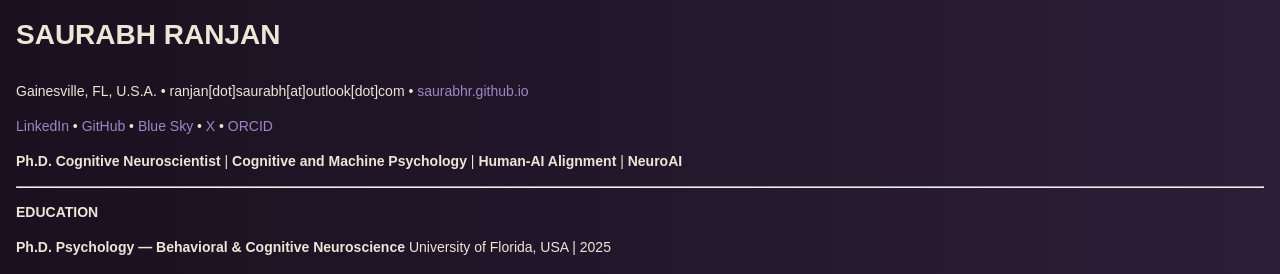
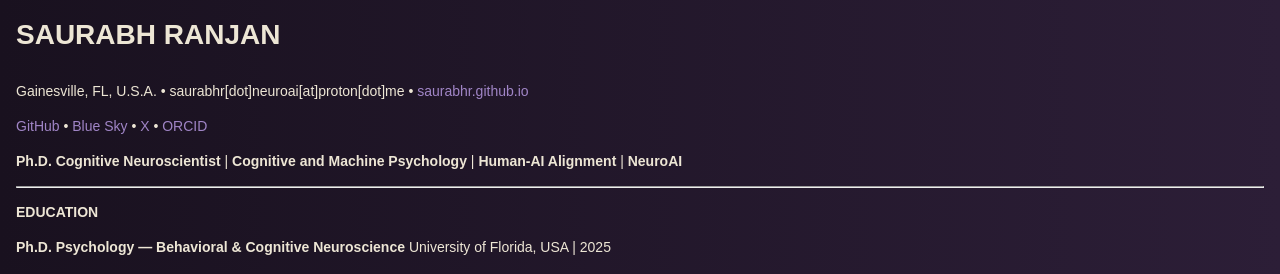
Before and after one commit to saurabhr/saurabhr.github.io, a Jekyll site: the page built from assets/sr_cv.md, in a window 1280 px wide and 900 px high. Shown: the top 274 px of the window. Built offline with Jekyll 4.4.1, drawn with Linux system fonts in a browser that asks for light colours; our own code applies the rules of GitHub Pages for plain Markdown files.

Commit message:
Update contact info, credit Keil lab, refresh AIBHS links and tag ordering
- Point CV/contact email at saurabhr.neuroai@proton.me, drop LinkedIn for now
- Fix broken OneDrive CV link in nav to point at the site's own PDF
- Credit Andreas Keil's lab in the bio (previously missing)
- Repoint AIBHS curriculum links to uf-aibhs.github.io + AI Passport Impact Project
- Cite AIREDEX's #1 AI-readiness ranking for UF in the AIBHS research bullet
- Tighten Technical Skills wording
- Reorder header tags broad to narrow

```diff
--- a/_config.yml
+++ b/_config.yml
@@ -20,7 +20,7 @@ url: https://saurabhr.github.io
 bluesky: saurabhr.bsky.social
 twitter_handle: researchingcog
 github: saurabhr
-email: ranjan.saurabh@outlook.com
+email: saurabhr.neuroai@proton.me
 
 twitter:
   username: researchingcog
@@ -34,7 +34,6 @@ social:
     - https://bsky.app/profile/saurabhr.bsky.social
     - https://scholar.google.com/citations?user=bzE80XYAAAAJ&hl=en
     - https://orcid.org/0000-0002-7868-7223
-    - https://www.linkedin.com/in/saurabh-ranjan-440a273a1/
 
 gems:
   - jekyll-seo-tag
--- a/assets/sr_cv.md
+++ b/assets/sr_cv.md
@@ -1,9 +1,9 @@
 
 # SAURABH RANJAN
 
-Gainesville, FL, U.S.A.  •  ranjan[dot]saurabh[at]outlook[dot]com  •  [saurabhr.github.io](https://saurabhr.github.io)
+Gainesville, FL, U.S.A.  •  saurabhr[dot]neuroai[at]proton[dot]me  •  [saurabhr.github.io](https://saurabhr.github.io)
 
-[LinkedIn](https://www.linkedin.com/in/saurabh-ranjan-440a273a1/)  •  [GitHub](https://github.com/saurabhr)  •  [Blue Sky](https://bsky.app/profile/saurabhr.bsky.social)  •  [X](https://twitter.com/researchingcog)  •  [ORCID](https://orcid.org/0000-0002-7868-7223)
+[GitHub](https://github.com/saurabhr)  •  [Blue Sky](https://bsky.app/profile/saurabhr.bsky.social)  •  [X](https://twitter.com/researchingcog)  •  [ORCID](https://orcid.org/0000-0002-7868-7223)
 
 **Ph.D. Cognitive Neuroscientist**  \|  **Cognitive and Machine Psychology**  \|  **Human-AI Alignment**  \|  **NeuroAI**
 
```
Also changed, not shown: index.html (+9 -9 lines), 1 other file.
